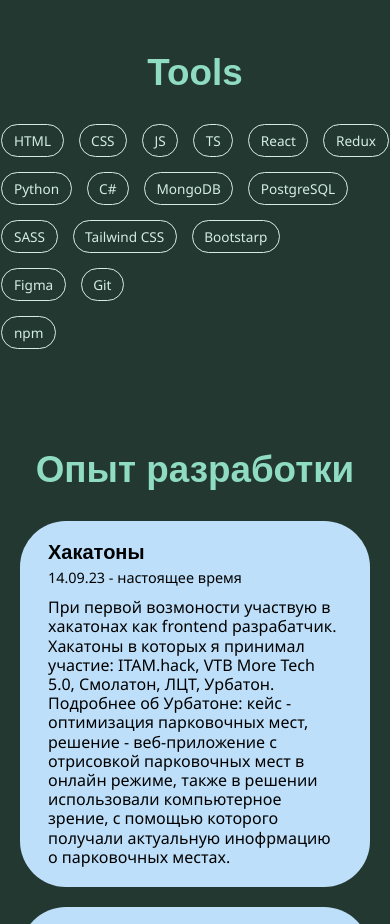
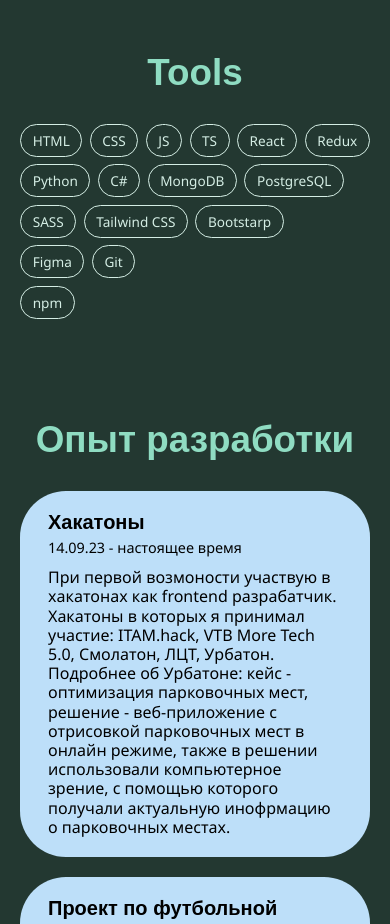
Before and after one commit to kokoan17/portfoliio, a React (Vite) app in the folder portfoliio/: page / in a window 390 px wide. Shown: the part 1740-2664 px from the top of the page. Built offline with nearby package versions, Linux system fonts and the light colour scheme.

Commit message:
fix tools for phone version

```diff
--- a/portfoliio/src/components/Tools/Tools.module.css
+++ b/portfoliio/src/components/Tools/Tools.module.css
@@ -46,6 +46,14 @@
     padding: 8px 14.5px;
     font-size: 1rem;
   }
+
+  .block_tools {
+    gap: 10px;
+  }
+
+  .tools_items {
+    gap: 10px;
+  }
 }
 
 @media (max-width: 550px) {
@@ -57,4 +65,12 @@
     padding: 6px 11.5px;
     font-size: 0.85rem;
   }
+
+  .block_tools {
+    gap: 7.5px;
+  }
+
+  .tools_items {
+    gap: 7.5px;
+  }
 }
```
